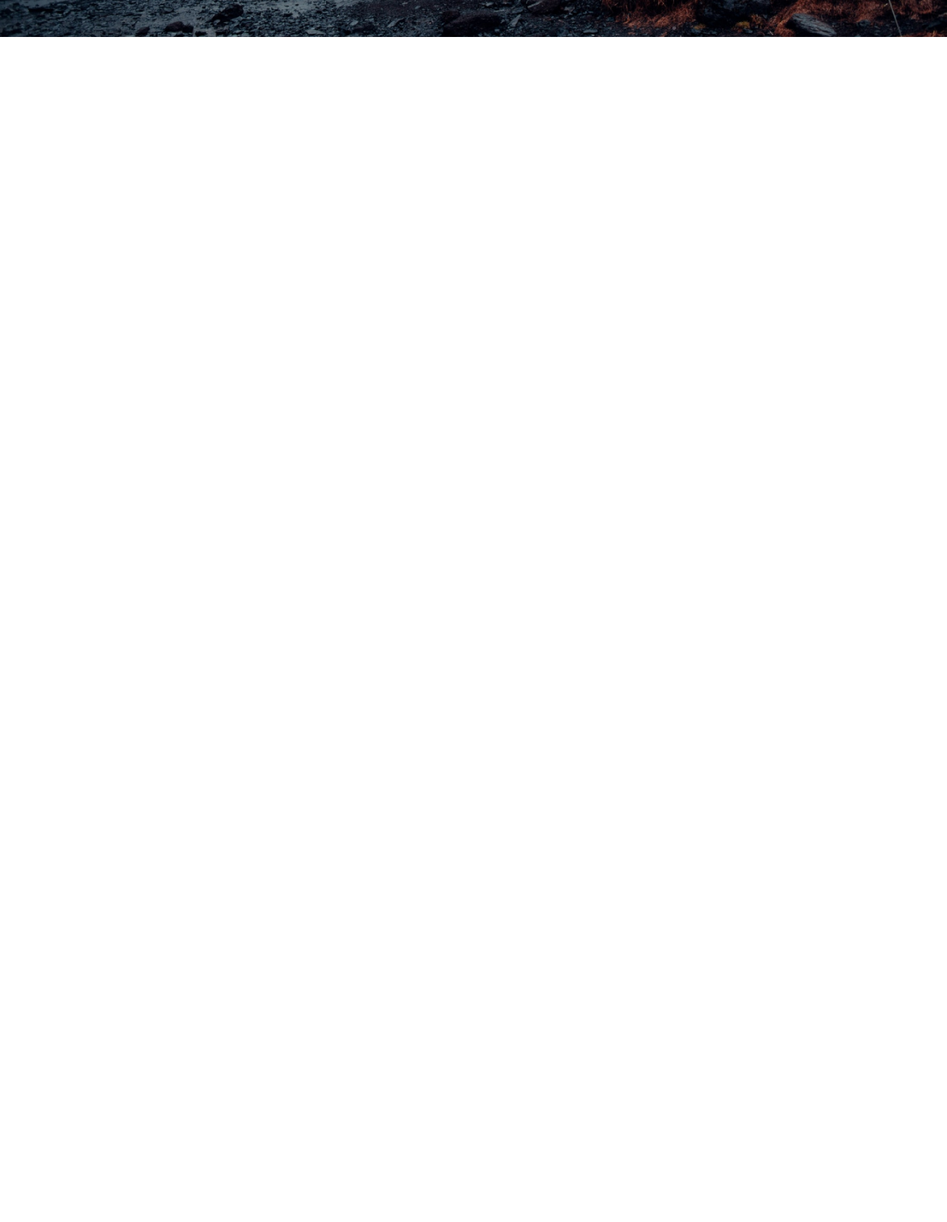
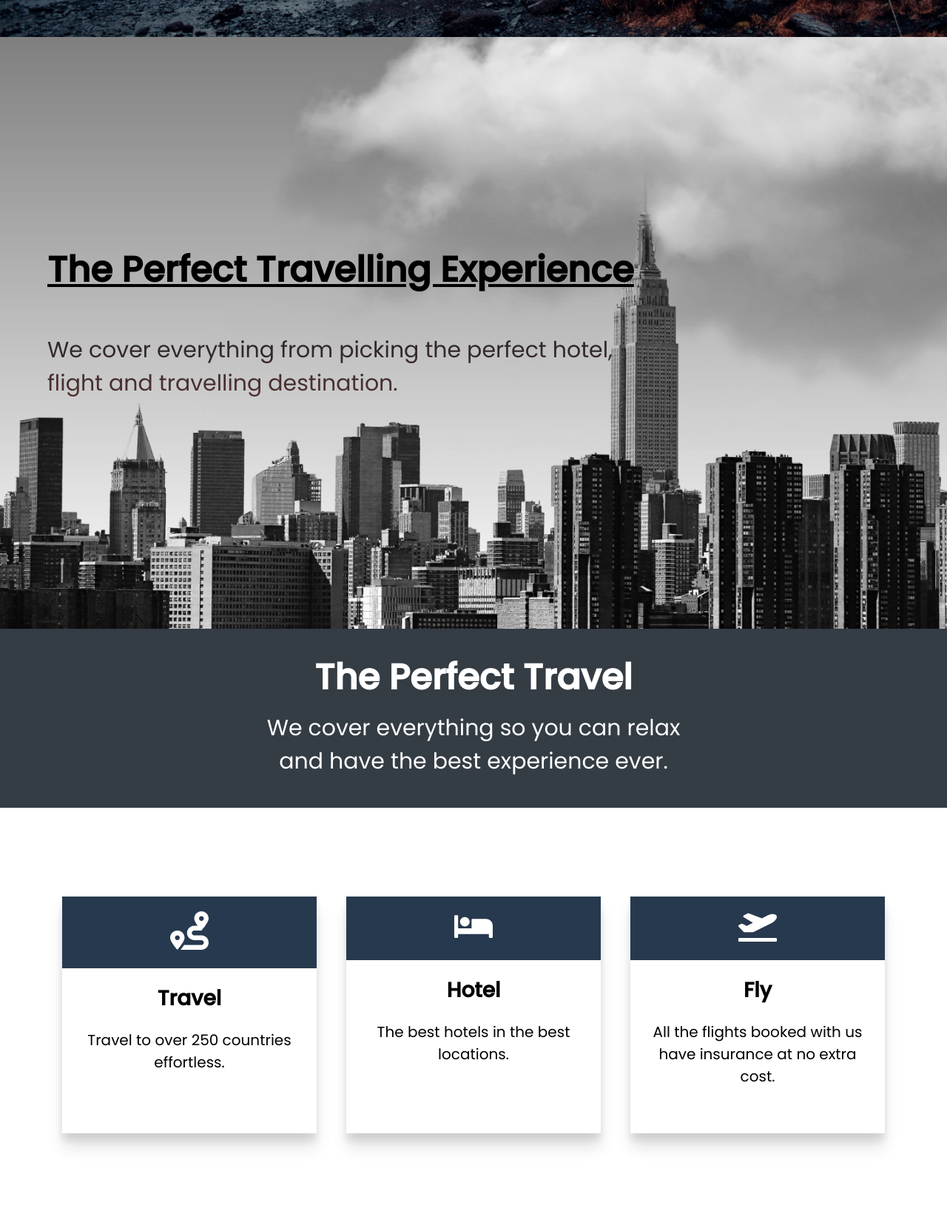
Before and after one commit to AlexRFarnes/travelly-website, a plain HTML site: page index.html in a window 1280 px wide. Shown: the part 750-2402 px from the top of the page at 74% size. Before the commit the page ends 800 px from the top, so only its background shows below. Drawn offline with Linux system fonts and the light colour scheme; a web font is replaced by a local one.

Commit message:
Add the benefits and location section

```diff
--- a/css/style.css
+++ b/css/style.css
@@ -28,11 +28,17 @@ a {
 /* Button */
 .btn {
   border: none;
+  border-radius: 5px;
   padding: 2rem 6rem;
   background: #4c6e97;
   color: #fff;
   font-size: 1.8rem;
   cursor: pointer;
+  transition: all 0.3s;
+}
+
+.btn:hover {
+  background: #27394e;
 }
 
 /* Font size */
@@ -61,8 +67,31 @@ h5 {
 }
 
 /* Utility classes */
-.pd-lg-around {
-  padding: 5rem;
+.py-xlg {
+  padding: 5rem 0rem;
+}
+.py-lg {
+  padding: 4rem 0rem;
+}
+.py-md {
+  padding: 3rem 0rem;
+}
+.py-sm {
+  padding: 2rem 0rem;
+}
+.py-xsm {
+  padding: 1rem 0rem;
+}
+
+.underline {
+  text-decoration: underline;
+}
+
+.bg-text {
+  background: linear-gradient(#131c27, #663b34);
+  background-clip: text;
+  -webkit-text-fill-color: transparent;
+  color: transparent;
 }
 
 /* Navigation */
@@ -97,6 +126,7 @@ h5 {
   font-weight: 400;
 }
 
+/* Hero section */
 .hero {
   background: linear-gradient(to bottom, rgba(0, 0, 0, 0.5), transparent),
     url("../img/landing-page.jpg");
@@ -112,6 +142,104 @@ h5 {
   text-align: center;
 }
 
+/* Locations section */
+.locations {
+  min-height: 100vh;
+  background: linear-gradient(to bottom, rgba(0, 0, 0, 0.5), transparent),
+    url("../img/new-york-page.png");
+  background-size: cover;
+  background-position: center;
+  display: flex;
+  align-items: center;
+  position: relative;
+  overflow: hidden;
+}
+
+.locations-header {
+  width: 90%;
+  margin: auto;
+  position: relative;
+  z-index: 1;
+}
+
+.cloud {
+  position: absolute;
+  top: 0;
+  right: 0;
+}
+
+.moving-cloud-1 {
+  animation: cloudAnimation-1 3s infinite alternate ease-in-out;
+}
+.moving-cloud-2 {
+  top: 10%;
+  z-index: -1;
+  opacity: 0.5;
+  animation: cloudAnimation-2 3s infinite alternate ease-in-out;
+}
+
+/* Cloud animations */
+@keyframes cloudAnimation-1 {
+  from {
+    transform: translate(10%, -10%);
+  }
+  to {
+    transform: translate(0, 0);
+  }
+}
+
+@keyframes cloudAnimation-2 {
+  from {
+    transform: translate(7%, -7%);
+  }
+  to {
+    transform: translate(0, 0);
+  }
+}
+
+/* Benefits section */
+.benefits-header {
+  background: #343c44;
+  color: #fff;
+  min-height: 30vh;
+  display: flex;
+  flex-direction: column;
+  justify-content: center;
+  align-items: center;
+  text-align: center;
+}
+
+.cards {
+  display: flex;
+  margin: auto;
+  width: 90%;
+  min-height: 70vh;
+  align-items: center;
+  /* flex-wrap: wrap; */
+}
+
+.card {
+  flex: 1 1 15rem;
+  margin: 2rem 2rem;
+  min-height: 40vh;
+  box-shadow: 0px 1rem 1rem rgba(0, 0, 0, 0.1), 0px 2rem 2rem rgba(0, 0, 0, 0.1);
+  text-align: center;
+}
+
+.card__icon-wrap {
+  background: #27394e;
+}
+
+.card__icon {
+  min-width: 50px;
+  max-width: 15%;
+  margin: 2rem;
+}
+.card__info {
+  padding: 0 2rem;
+}
+
+/* Media Queries */
 @media (max-width: 58.25em) {
   .main-nav {
     text-align: center;
@@ -119,10 +247,36 @@ h5 {
   #logo {
     padding: 2rem;
   }
+  .cloud {
+    height: 40rem;
+    pointer-events: none;
+  }
+  .locations-header {
+    z-index: 1;
+  }
+  .bg-text {
+    background: #27394ed3;
+    -webkit-text-fill-color: #fff;
+    color: #fff;
+    padding: 2rem;
+  }
+}
+
+@media (max-width: 44em) {
+  .cards {
+    flex-wrap: wrap;
+    justify-content: center;
+  }
+  .card {
+    flex: 0 1 60%;
+  }
 }
 
 @media (max-width: 37.5em) {
   html {
     font-size: 45%;
   }
+  .card {
+    min-height: 35vh;
+  }
 }
--- a/index.html
+++ b/index.html
@@ -36,11 +36,66 @@
     </header>
     <section class="hero">
       <h2>Travel Beyond Limits!</h2>
-      <h3 class="pd-lg-around">
+      <h3 class="py-lg">
         Start you travel at an affordabler price with Travelly <br />
         Contact us now bellow.
       </h3>
       <button class="btn">Book Now</button>
     </section>
+    <section class="locations" id="locations">
+      <header class="locations-header">
+        <h2 class="py-xsm underline">The Perfect Travelling Experience</h2>
+        <h3 class="py-lg bg-text">
+          We cover everything from picking the perfect hotel, <br />flight and
+          travelling destination.
+        </h3>
+      </header>
+      <img src="./img/cloud.png" class="moving-cloud-1 cloud" alt="" />
+      <img src="./img/cloud.png" class="moving-cloud-2 cloud" alt="" />
+    </section>
+    <section class="benefits" id="benfits">
+      <header class="benefits-header py-md">
+        <h2>The Perfect Travel</h2>
+        <h3 class="py-xsm">
+          We cover everything so you can relax <br />and have the best
+          experience ever.
+        </h3>
+      </header>
+      <div class="cards">
+        <div class="card">
+          <div class="card__icon-wrap">
+            <img class="card__icon" src="./icons/route-solid.svg" alt="" />
+          </div>
+          <div class="card__info">
+            <h4 class="py-sm">Travel</h4>
+            <p>Travel to over 250 countries effortless.</p>
+          </div>
+        </div>
+        <div class="card">
+          <div class="card__icon-wrap">
+            <img class="card__icon" src="./icons/bed-solid.svg" alt="" />
+          </div>
+          <div class="card__info">
+            <h4 class="py-sm">Hotel</h4>
+            <p>The best hotels in the best locations.</p>
+          </div>
+        </div>
+        <div class="card">
+          <div class="card__icon-wrap">
+            <img
+              class="card__icon"
+              src="./icons/plane-departure-solid.svg"
+              alt=""
+            />
+          </div>
+          <div class="card__info">
+            <h4 class="py-sm">Fly</h4>
+            <p>
+              All the flights booked with us have insurance at no extra cost.
+            </p>
+          </div>
+        </div>
+      </div>
+    </section>
   </body>
 </html>
```
